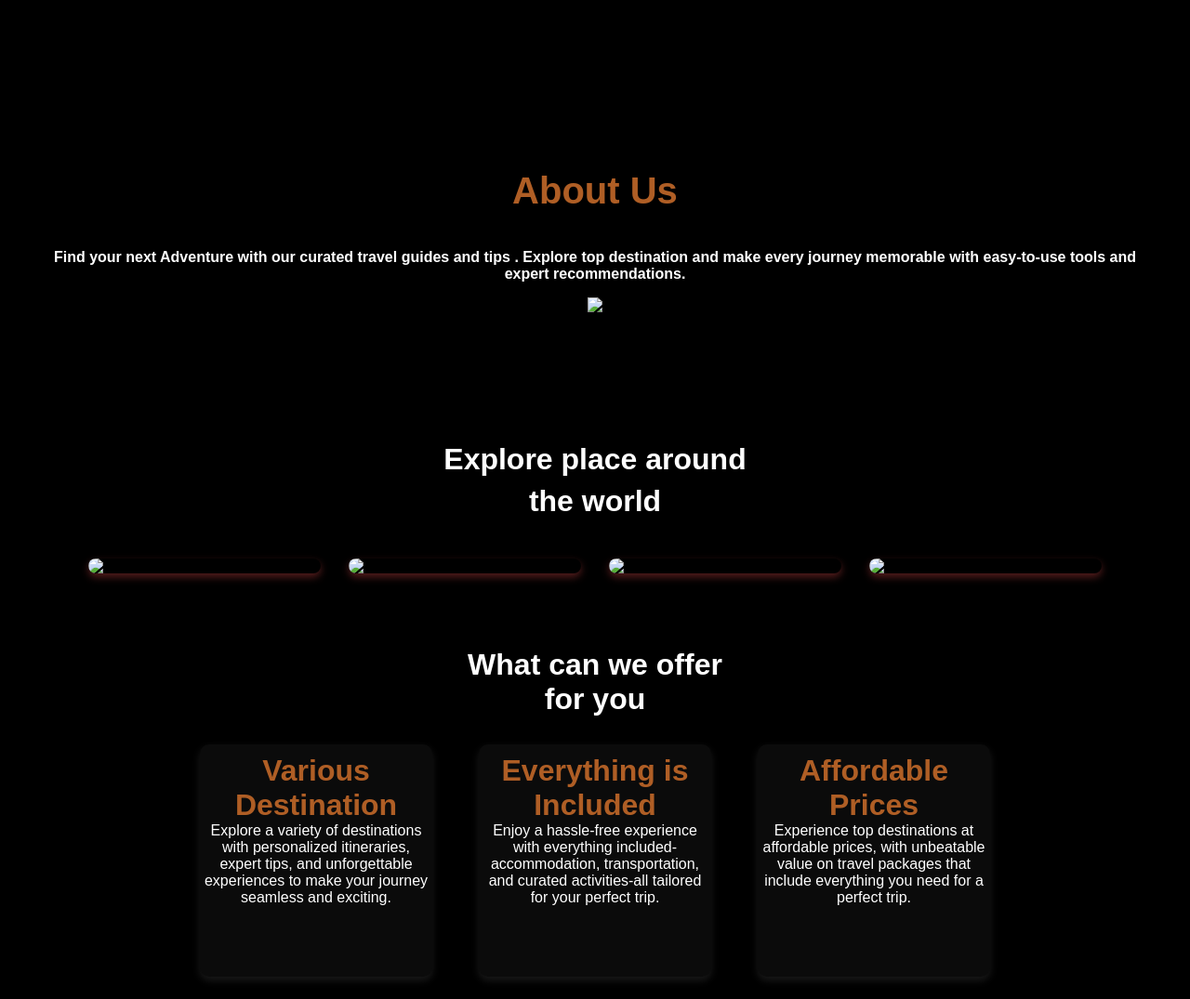
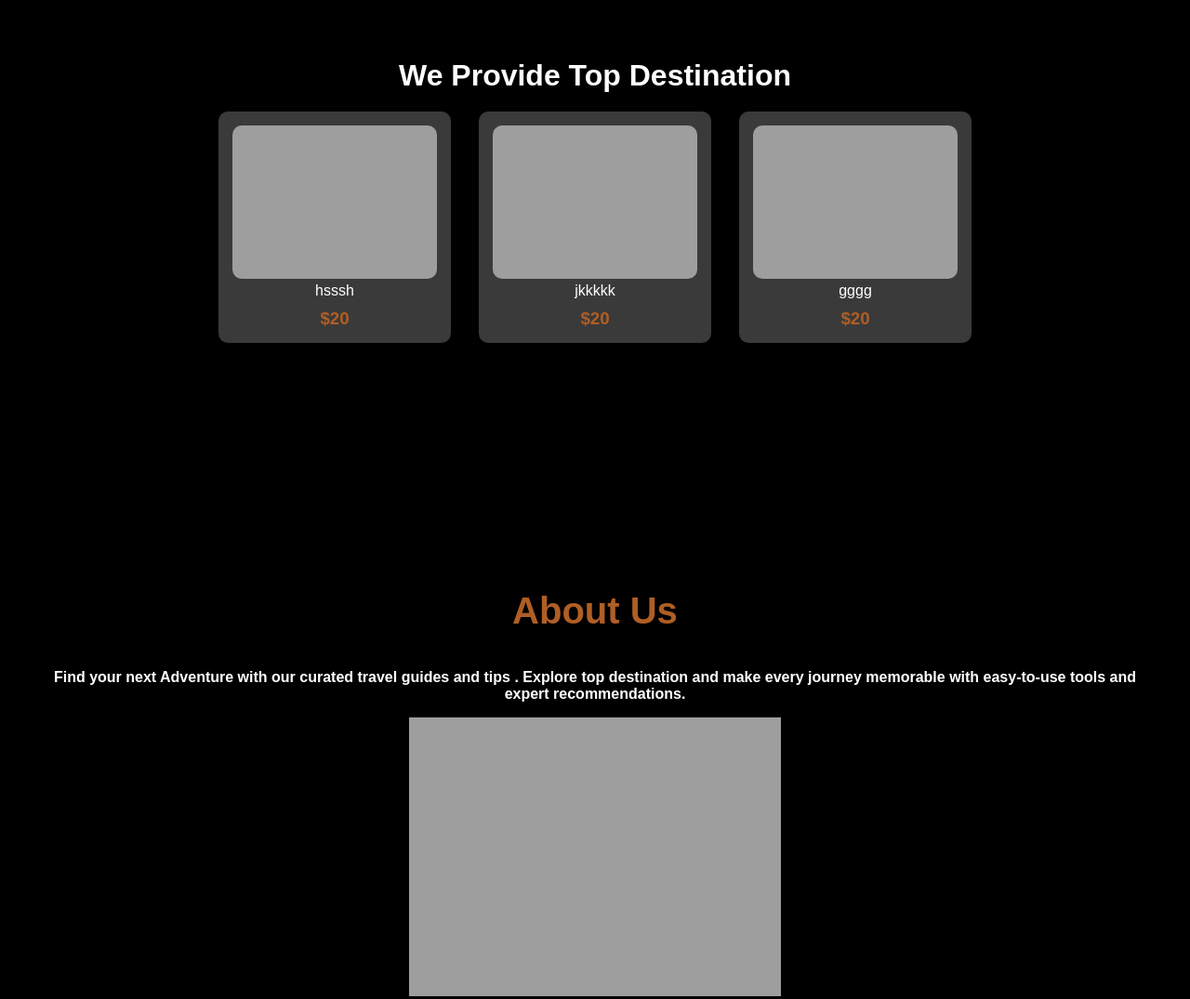
Before and after one commit to adityac2004/Project1, a plain HTML site: page index.html in a window 1280 px wide. Shown: the part 2640-3715 px from the top of the page at 93% size. Drawn offline with Linux system fonts and the light colour scheme; the site is published under a folder, as on GitHub Pages, so addresses that start at the root find nothing.

Commit message:
file name

```diff
--- a/index.html
+++ b/index.html
@@ -37,8 +37,8 @@
          In design or creativity, a special spot could represent the focal point of attention, where visual elements or ideas converge to create meaning. Essentially, it's a place, moment, or idea that holds exceptional value in a person's perception or journey.t
         </p>
        <div class="">
-         <div class="map"><img src="/assets/boat.svg" class="set1"></div>
-        <div class="map"><img src="/assets/map1.svg" class="set2"></div>
+         <div class="map"><img src="./assets/boat.svg" class="set1"></div>
+        <div class="map"><img src="./assets/map1.svg" class="set2"></div>
        </div>
       </div>
     </div>
@@ -56,7 +56,7 @@
 
       <div class="part2">
        <div class="d3">
-         <div class="a1"><img src="/assets/img4.svg" class="set3"></div>
+         <div class="a1"><img src="./assets/img4.svg" class="set3"></div>
        <div class="a2"> <p>It was incredible! The guide was excellent, the itinerary was well-organized, and the sights were breathtaking. Everything ran smoothly, making it a memorable experience. Highly recommend!</p> <br>
 
         <strong>- ajaxyz</strong>
@@ -69,17 +69,17 @@
       <h1>We Provide Top Destination</h1>
       <div class="cont1">
         <div class="p1">
-          <img src="/assets/img5 (1).svg" class="g">
+          <img src="./assets/img5 (1).svg" class="g">
           <p>hsssh</p>
           <h3 class="org">$20</h3>
         </div>
          <div class="p2">
-          <img src="/assets/img6.svg" class="g">
+          <img src="./assets/img6.svg" class="g">
           <p>jkkkkk</p>
           <h3 class="org">$20</h3>
         </div>
          <div class="p3">
-          <img src="/assets/img7.svg" class="g">
+          <img src="./assets/img7.svg" class="g">
           <p>gggg</p>
           <h3 class="org">$20</h3>
         </div>
@@ -94,7 +94,7 @@
 
         <h4>Find your next Adventure with our curated travel guides and tips . Explore top destination and make every journey memorable with easy-to-use tools and expert recommendations.</h4>
 
-        <img src="/assets/img8.svg" class="bb">
+        <img src="./assets/img8.svg" class="bb">
       </div>
     </div>
 
@@ -102,10 +102,10 @@
       <h1 class="hh"> Explore place around<br> the world</h1>
 
       <div class="cont3">
-        <div class="d"><img src="/assets/pexels-mohammed-abdul-bari-991356-3733685 2.jpg" class=""></div>
-         <div class="d"><img src="/assets/pexels-matreding-9381050 2.jpg" class=""></div>
-          <div class="d"><img src="/assets/pexels-rachel-claire-7263785 2.jpg" class=""></div>
-          <div class="d"><img src="/assets/pexels-rachel-claire-7263368 2.jpg" class=""></div>
+        <div class="d"><img src="./assets/pexels-mohammed-abdul-bari-991356-3733685 2.jpg" class=""></div>
+         <div class="d"><img src="./assets/pexels-matreding-9381050 2.jpg" class=""></div>
+          <div class="d"><img src="./assets/pexels-rachel-claire-7263785 2.jpg" class=""></div>
+          <div class="d"><img src="./assets/pexels-rachel-claire-7263368 2.jpg" class=""></div>
       </div>
     </div>
 
@@ -142,7 +142,7 @@
     <input id="btn2" type="submit" value="Submit">
   </form>
         </div>
-        <div class="pic"><img src="/assets/pexels-rick-bakker-415859-2417366 2.jpg" class="last"></div>
+        <div class="pic"><img src="./assets/pexels-rick-bakker-415859-2417366 2.jpg" class="last"></div>
       </div>
     </div>
 
```
